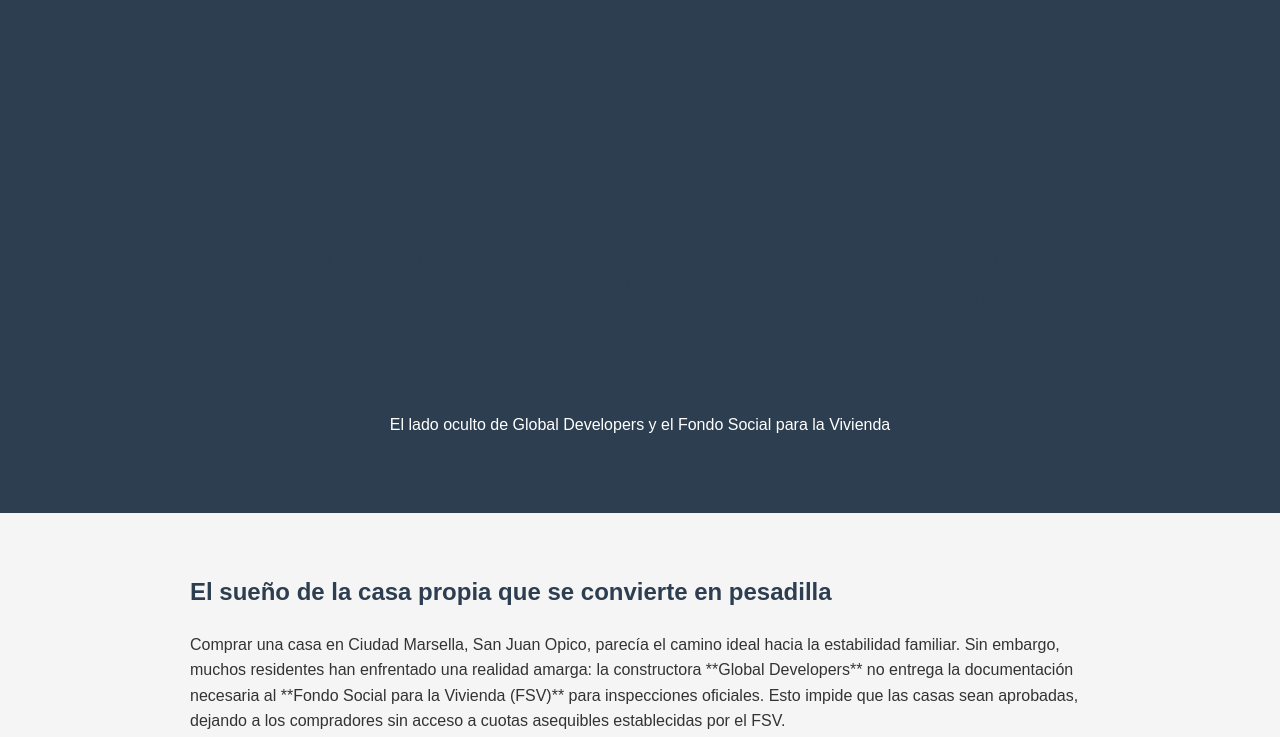
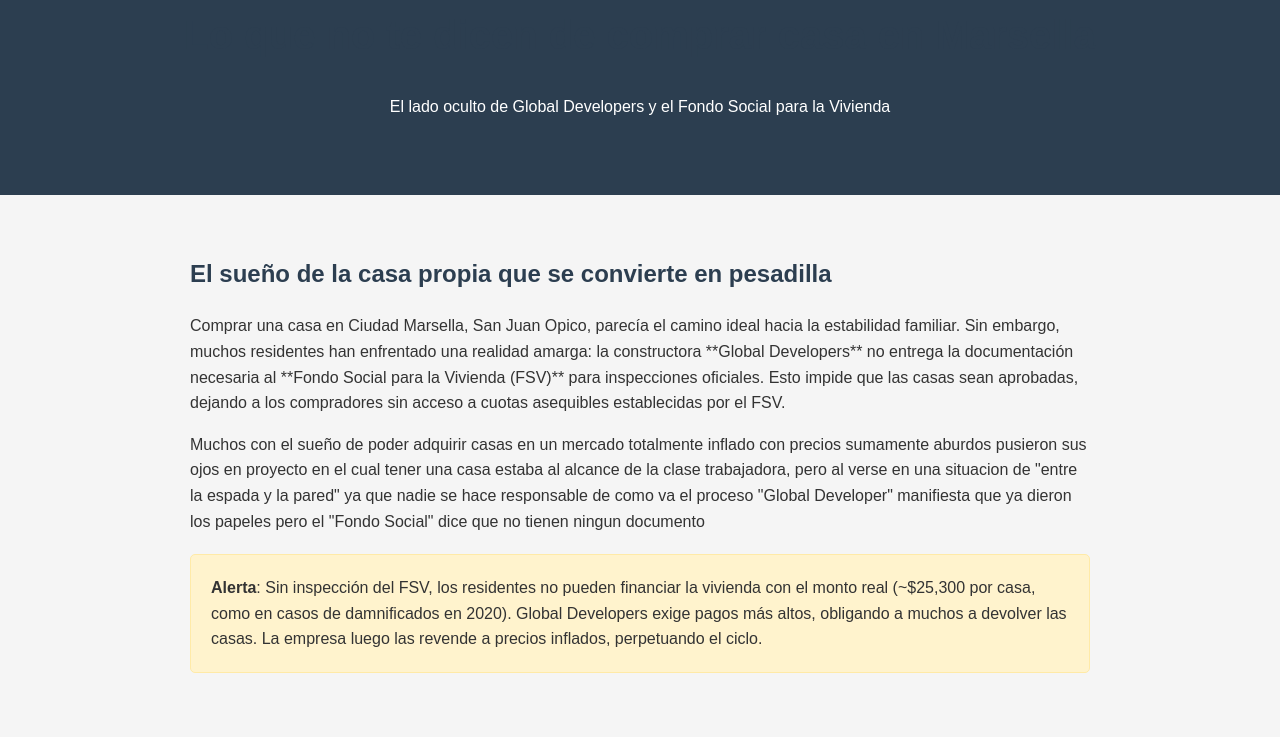
Before and after one commit to SinCasaSV/casa-marsella, a plain HTML site: page index.html in a window 1280 px wide. Shown: the part 84-821 px from the top of the page. Drawn offline with Linux system fonts and the light colour scheme.

Commit message:
Update index.html

```diff
--- a/index.html
+++ b/index.html
@@ -9,7 +9,7 @@
         header { background-color: #2c3e50; color: white; text-align: center; padding: 60px 20px; }
         section { padding: 40px 20px; max-width: 900px; margin: 0 auto; }
         h1, h2 { color: #2c3e50; }
-        h1 { font-size: 6em; }
+        h1 { font-size: 2.5em; }
         ul { list-style-type: disc; padding-left: 20px; }
         .warning { background-color: #fff3cd; border: 1px solid #ffeaa7; padding: 20px; border-radius: 5px; margin: 20px 0; }
         .tip { background-color: #d4edda; border: 1px solid #c3e6cb; padding: 15px; border-radius: 5px; margin: 10px 0; }
```
